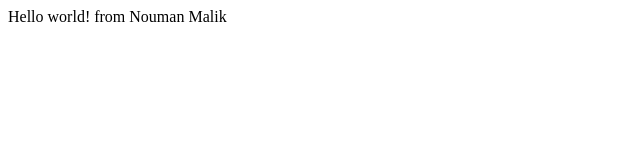
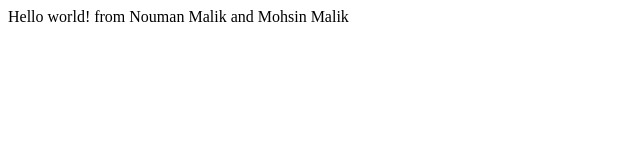
Before and after one commit to mosin92/Gatsby-app-deployment-on-Netlify, a Gatsby site: page / in a window 1280 px wide. Shown: the whole page, without its empty margins (0-640 px from the left). Built offline with nearby package versions, Linux system fonts and the light colour scheme; Gatsby itself is replaced by a stand-in of ours.

Commit message:
update files

```diff
--- a/src/pages/index.js
+++ b/src/pages/index.js
@@ -1,5 +1,5 @@
 import React from "react"
 
 export default function Home() {
-  return <div>Hello world! from Nouman Malik</div>
+  return <div>Hello world! from Nouman Malik and Mohsin Malik</div>
 }
```
